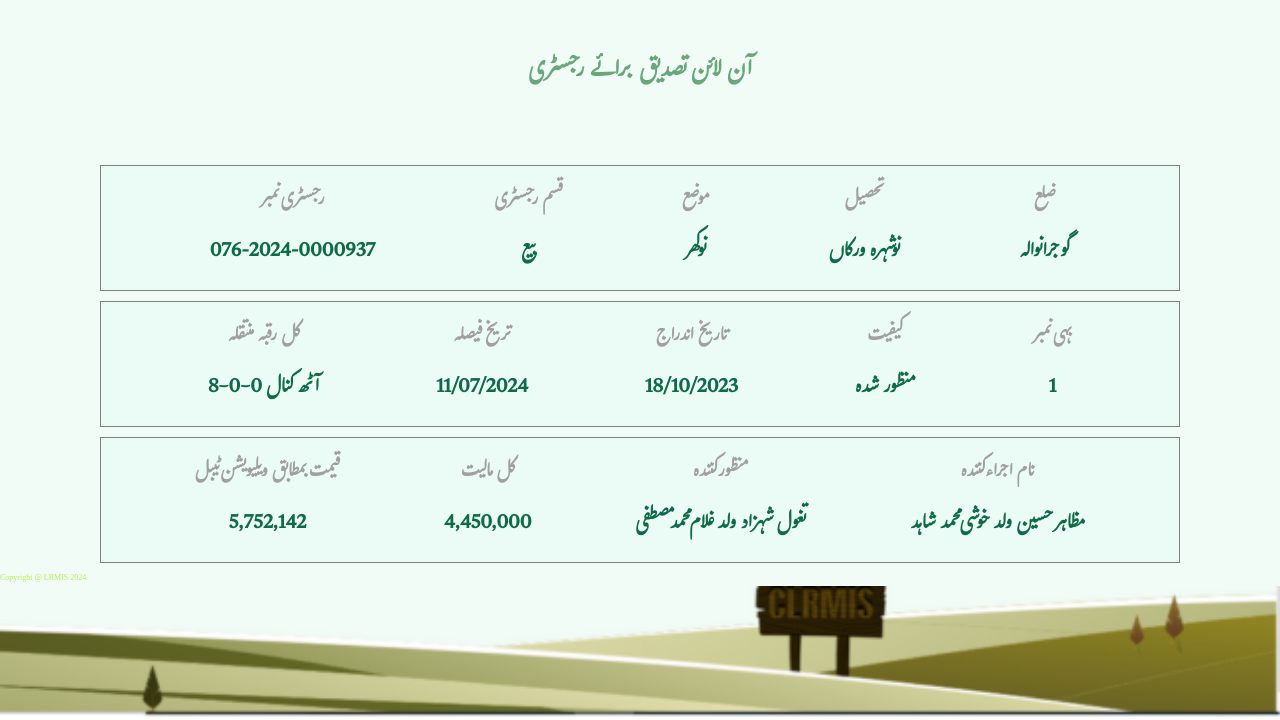
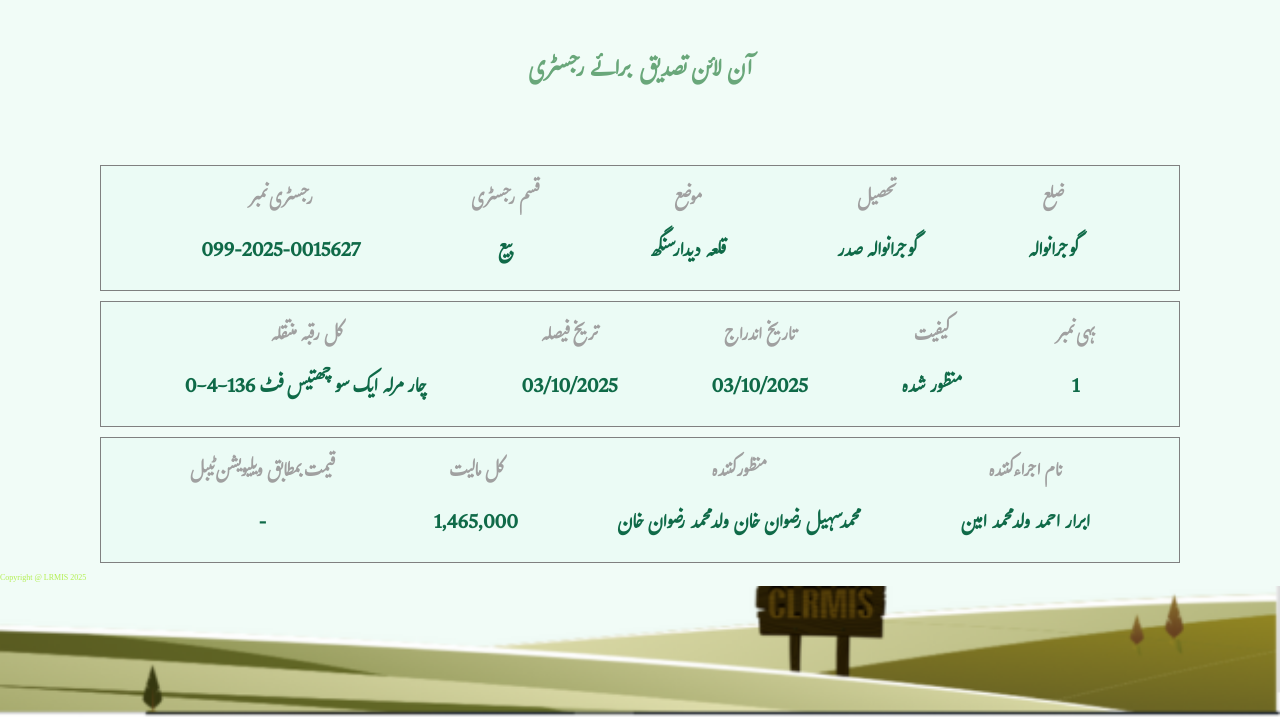
Before and after one commit to punjabzameen/https-onlinefard.punjab-zameen.gov.pk-RegistryVerification-data-HZVAQeF2tYkBM-k1Qi1guZCUfgYgHI-1p5, a plain HTML site: page index.html in a window 1280 px wide. Shown: the part 80-800 px from the top of the page. Drawn offline with Linux system fonts and the light colour scheme.

Commit message:
Update index.html

```diff
--- a/index.html
+++ b/index.html
@@ -32,7 +32,7 @@
             <div class="item text1">
                 <h3>رجسٹری نمبر
                 </h3>
-                <p>076-2024-0000937
+                <p>099-2025-0015627
                 </p>
             </div>
             <div class="item text2"><h3>قسم رجسٹری
@@ -42,13 +42,13 @@
             <div class="item text3">
                 <h3>موضع
                 </h3>
-                <p>نوکھر
+                <p>قلعہ دیدار سنگھ
                 </p>
             </div>
             <div class="item text4">
                 <h3>تحصیل
                 </h3>
-                <p>نوشہرہ ورکاں
+                <p>گوجرانوالہ صدر
                 </p>
             </div>
             <div class="item text5">
@@ -63,18 +63,18 @@
             <div class="item text1">
                 <h3>کل رقبہ منتقلہ
                 </h3>
-                <p>8-0-0 آٹھ کنال
+                <p>0-4-136 چار مرلہ ایک سو چھتیس فٹ
                 </p>
             </div>
             <div class="item text2"><h3>تریخ فیصلہ
 
             </h3>
-            <p>11/07/2024
+            <p>03/10/2025
             </p></div>
             <div class="item text3">
                 <h3>تاریخ اندراج
                 </h3>
-                <p>18/10/2023
+                <p>03/10/2025
                 </p>
             </div>
             <div class="item text4">
@@ -95,23 +95,23 @@
             <div class="item text1">
                 <h3>قیمت بمطابق ویلیویشن ٹیبل
                 </h3>
-                <p>5,752,142
+                <p>-
                 </p>
             </div>
             <div class="item text2"><h3>کل مالیت
             </h3>
-            <p>4,450,000
+            <p>1,465,000
             </p></div>
             <div class="item text3">
                 <h3>منظور کنندہ
                 </h3>
-                <p>تغول شہزاد ولد غلام محمد مصطفی
+                <p>محمد سہیل رضوان خان ولد محمد رضوان خان
                 </p>
             </div>
             <div class="item text4">
                 <h3>نام اجراء کنندہ
                 </h3>
-                <p>مظاہر حسین ولد خوشی محمد شاہد
+                <p>ابرار احمد ولد محمد امین
                 </p>
             </div>
 
@@ -120,11 +120,12 @@
     </section>
     <!-- ----------------- Inage section------------------ -->
      <div class="bottom_img">
-        Copyright @ LRMIS 2024
+        Copyright @ LRMIS 2025
 
      </div>
      <!-- <div class="main">
     </div> -->
 
 </body>
+
 </html>
```
